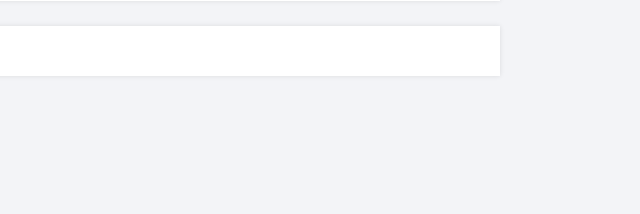
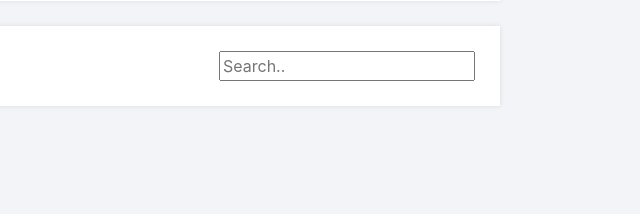
Before and after one commit to benhprentice/MovieDatabase, a Flask app: template templates/home.html in a window 1280 px wide. Shown: the part 235-449 px from the top of the page, without its empty margins (640-1280 px from the left). Run offline with Flask 2, Linux system fonts and the light colour scheme; the template is opened without the code that fills it, so the values that code supplies are empty; parts of the project's set-up code (start-up, migrations or seed data) failed here and were passed over.

Commit message:
Push a search bar
yada

```diff
--- a/templates/home.html
+++ b/templates/home.html
@@ -8,6 +8,9 @@
 
     <div class="container">
     <div class="row">
+    <div class="topnav" align = "right">
+  <input type="text" placeholder="Search.." >
+    </div>
         <div class="col-2">
             {% for genrezz in genres %}
                 <form action="{{ url_for('home') }}" method="POST">
```
